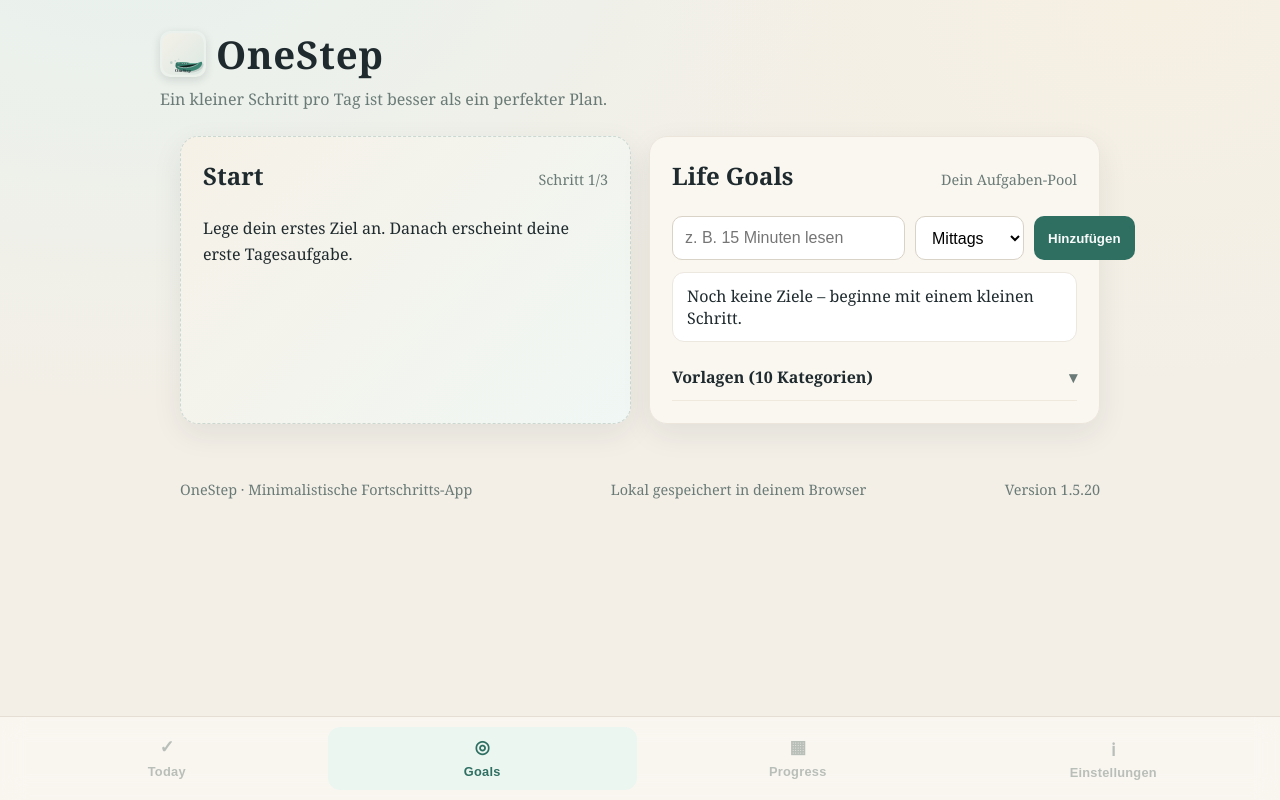
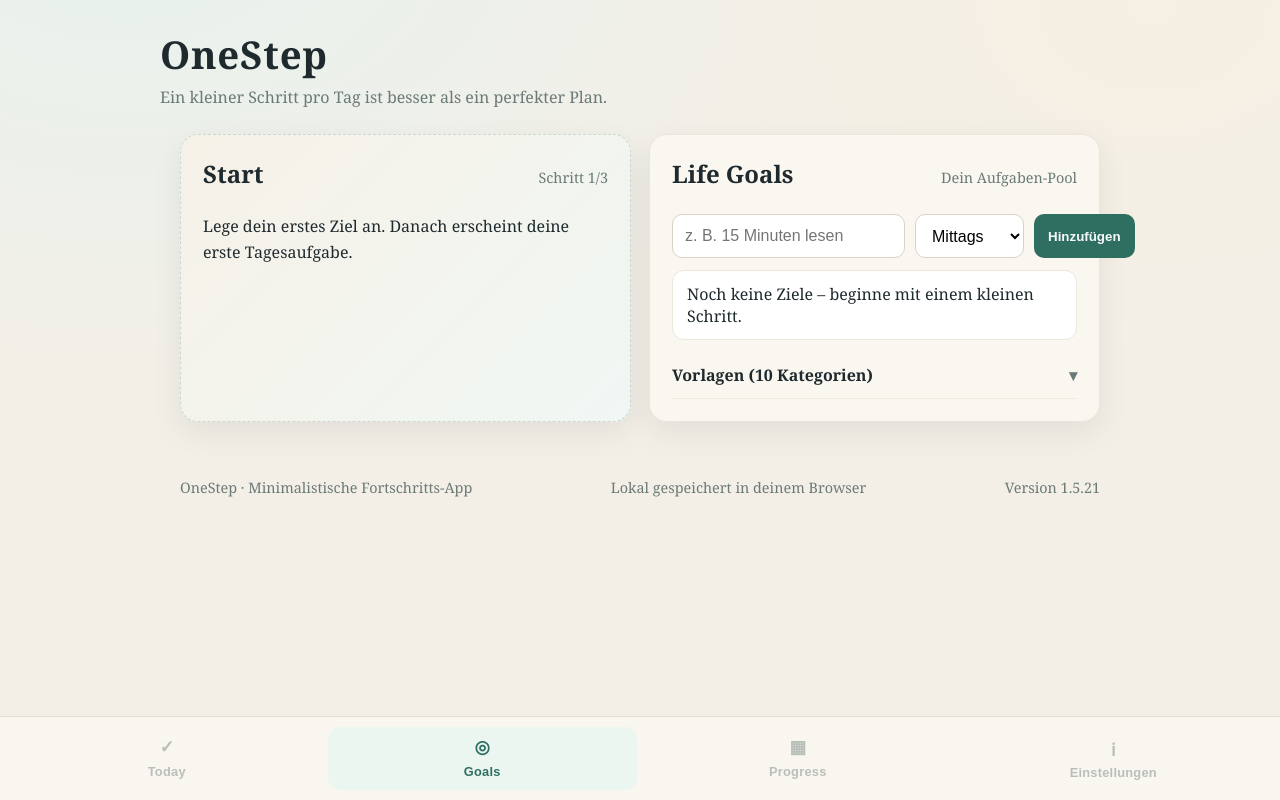
Before and after one commit to jirotubert-star/jirotubert-star, a plain HTML site: page index.html in a window 1280 px wide. Drawn offline with Linux system fonts and the light colour scheme.

Commit message:
Remove integrated logo markup and bump to 1.5.21

```diff
--- a/css/style.css
+++ b/css/style.css
@@ -40,19 +40,9 @@ body {
 }
 
 .logo {
-  display: inline-flex;
-  align-items: center;
-  gap: 10px;
   font-size: clamp(1.8rem, 3vw, 2.4rem);
   font-weight: 600;
   letter-spacing: 0.02em;
-}
-
-.logo-mark {
-  width: clamp(34px, 4.2vw, 46px);
-  height: clamp(34px, 4.2vw, 46px);
-  border-radius: 10px;
-  box-shadow: 0 3px 10px rgba(31, 42, 46, 0.14);
 }
 
 .tagline {
--- a/index.html
+++ b/index.html
@@ -5,16 +5,12 @@
     <meta name="viewport" content="width=device-width, initial-scale=1" />
     <title>OneStep – Jeden Tag ein kleiner Schritt</title>
     <meta name="description" content="OneStep ist eine minimalistische Web‑App für nachhaltigen Fortschritt durch kleine tägliche Aufgaben." />
-    <link rel="icon" type="image/svg+xml" href="assets/onestep-logo.svg" />
     <link rel="stylesheet" href="css/style.css" />
   </head>
   <body>
     <header class="top">
       <div class="brand">
-        <div class="logo">
-          <img class="logo-mark" src="assets/onestep-logo.svg" alt="OneStep Logo" />
-          <span>OneStep</span>
-        </div>
+        <div class="logo">OneStep</div>
         <div class="tagline">Ein kleiner Schritt pro Tag ist besser als ein perfekter Plan.</div>
       </div>
     </header>
@@ -209,7 +205,7 @@
     <footer class="footer">
       <span>OneStep · Minimalistische Fortschritts‑App</span>
       <span class="soft-note">Lokal gespeichert in deinem Browser</span>
-      <span class="soft-note" id="version">Version 1.5.20</span>
+      <span class="soft-note" id="version">Version 1.5.21</span>
     </footer>
 
     <nav class="bottom-nav" aria-label="Bottom Navigation">
--- a/js/app.js
+++ b/js/app.js
@@ -20,7 +20,7 @@ Aufbau der App:
 // LocalStorage Schlüssel
 // ---------------------------
 const STORAGE_KEY = "onestep_state_v1";
-const APP_VERSION = "1.5.20";
+const APP_VERSION = "1.5.21";
 
 // ---------------------------
 // Grundlegende Zeit-Utilities
```
